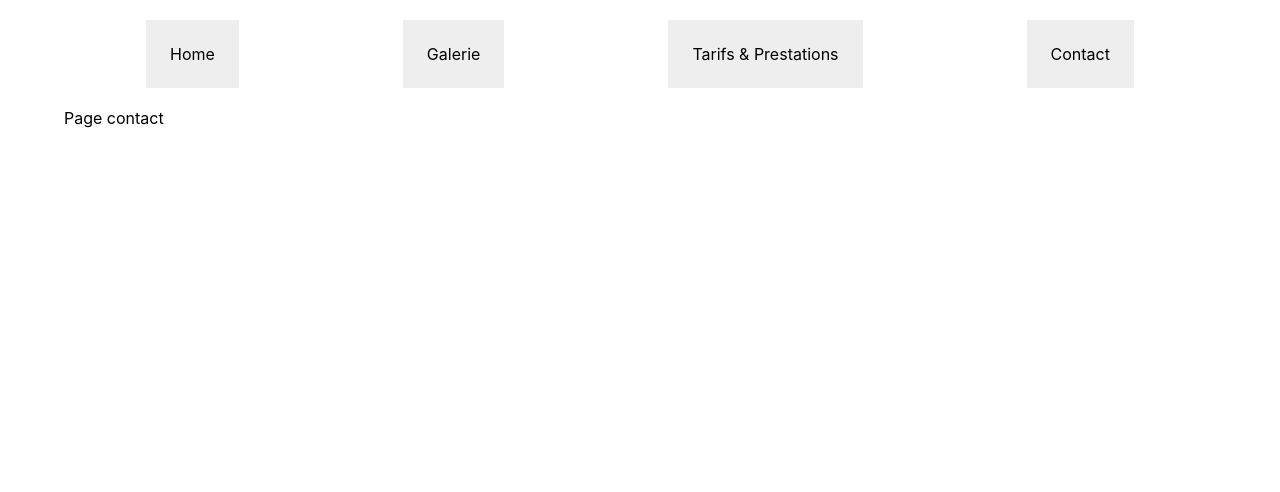
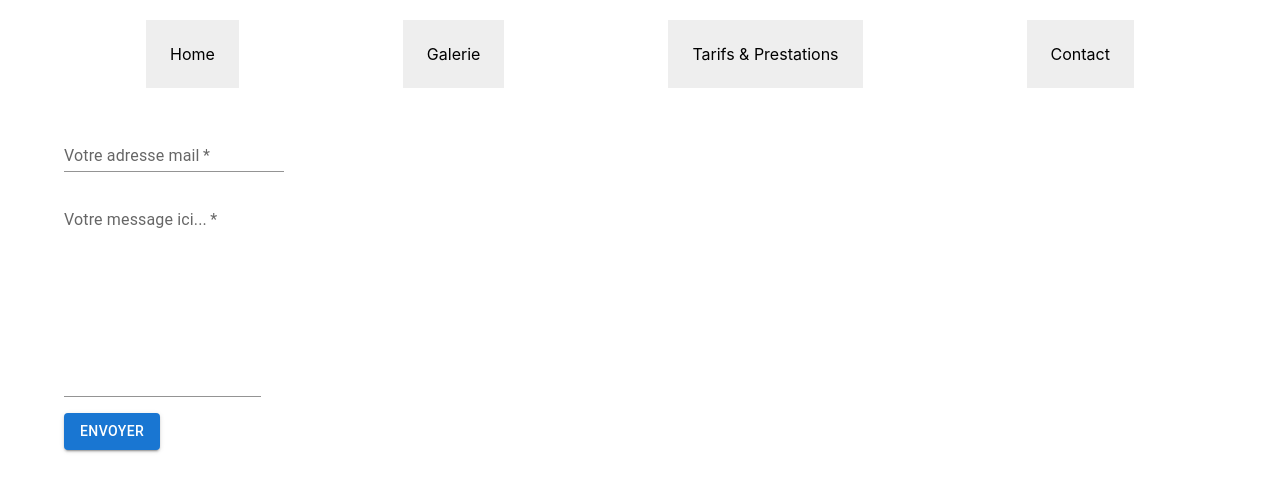
Before and after one commit to fabienmacip/devoir07, a React (Create React App) app: page /contact in a window 1280 px wide. Shown: the top 492 px of the page. Built offline with nearby package versions, Linux system fonts and the light colour scheme.

Commit message:
20 Toutes pages dynamiques OK - reste à implémenter les catégories de photos

```diff
--- a/package.json
+++ b/package.json
@@ -5,6 +5,7 @@
   "dependencies": {
     "@emotion/react": "^11.7.1",
     "@emotion/styled": "^11.6.0",
+    "@formspree/react": "^2.2.4",
     "@material-ui/core": "^4.12.3",
     "@mui/material": "^5.4.1",
     "@testing-library/jest-dom": "^5.16.2",
--- a/src/App.js
+++ b/src/App.js
@@ -79,8 +79,7 @@ function App() {
 
         <div className="App">
 
-
-              <NavBar />
+          <NavBar />
           <Routes>
               <Route path="/" element={<HomePage />}></Route>
               <Route path="/photos" element={<PhotosPage />}></Route>
--- /dev/null
+++ b/src/components/forms/formContact.js
@@ -0,0 +1,97 @@
+import React from 'react';
+import { useForm, ValidationError } from '@formspree/react';
+
+import TextField from '@mui/material/TextField';
+import {Button} from '@mui/material';
+
+//import from "https://www.google.com/recaptcha/api.js";
+
+function FormContact() {
+
+  const [state, handleSubmit] = useForm("mwkybeyw");
+  if (state.succeeded) {
+      return <p>Merci pour votre message, nous vous répondrons dans les meilleurs délais.</p>;
+  }
+
+  return (
+      <form onSubmit={handleSubmit}>
+        <div>
+          <TextField
+            required
+            id="email"
+            label="Votre adresse mail"
+            type="email"
+            name="email"
+            variant="standard"
+          />
+          <ValidationError
+            prefix="Email"
+            field="email"
+            errors={state.errors}
+          />
+
+        </div>
+
+        <div>
+          <TextField
+            required
+            id="message"
+            label="Votre message ici..."
+            name="message"
+            multiline
+            rows={8}
+            variant="standard"
+          />
+
+
+
+          <ValidationError
+            prefix="Message"
+            field="message"
+            errors={state.errors}
+          />
+        </div>
+        <div>
+          <Button variant="contained" type="submit" disabled={state.submitting}>Envoyer</Button>
+        </div>
+
+
+
+    </form>
+  );
+
+/*     <div className="g-recaptcha" data-sitekey="6Lffx6EeAAAAAHdroaNrFLR7qCjkLinHsBBsPxeA"></div> */
+
+/* Clé du site :
+6Lffx6EeAAAAAHdroaNrFLR7qCjkLinHsBBsPxeA
+
+Clé secrète :
+6Lffx6EeAAAAAAKhyot9I-Bszvt6xBn0DtofDXz9
+ */
+
+/*   <label htmlFor="email">
+  Email Address
+</label>
+<input
+  id="email"
+  type="email"
+  name="email"
+/>
+ */
+
+{/* <textarea
+id="message"
+name="message"
+/>
+ */}
+
+
+/*  <button type="submit" disabled={state.submitting}>
+ Submit
+</button>
+ */
+
+
+}
+
+export default FormContact;
--- a/src/pages/ContactPage.js
+++ b/src/pages/ContactPage.js
@@ -2,13 +2,16 @@ import React, {useEffect, useState} from 'react';
 import {useParams, Link} from 'react-router-dom';
 
 import {API_URL, UPLOADS_URL} from '../config';
+import FormContact from '../components/forms/formContact';
+
 
 export default function ContactPage() {
 
   return(
    <div>
-     Page contact
+     <FormContact />
+
    </div>
   )
-
+// Form's endpoint : https://formspree.io/f/mwkybeyw
 }
```
Also changed, not shown: 1 other file (tests, documents, lock files or other folders).
